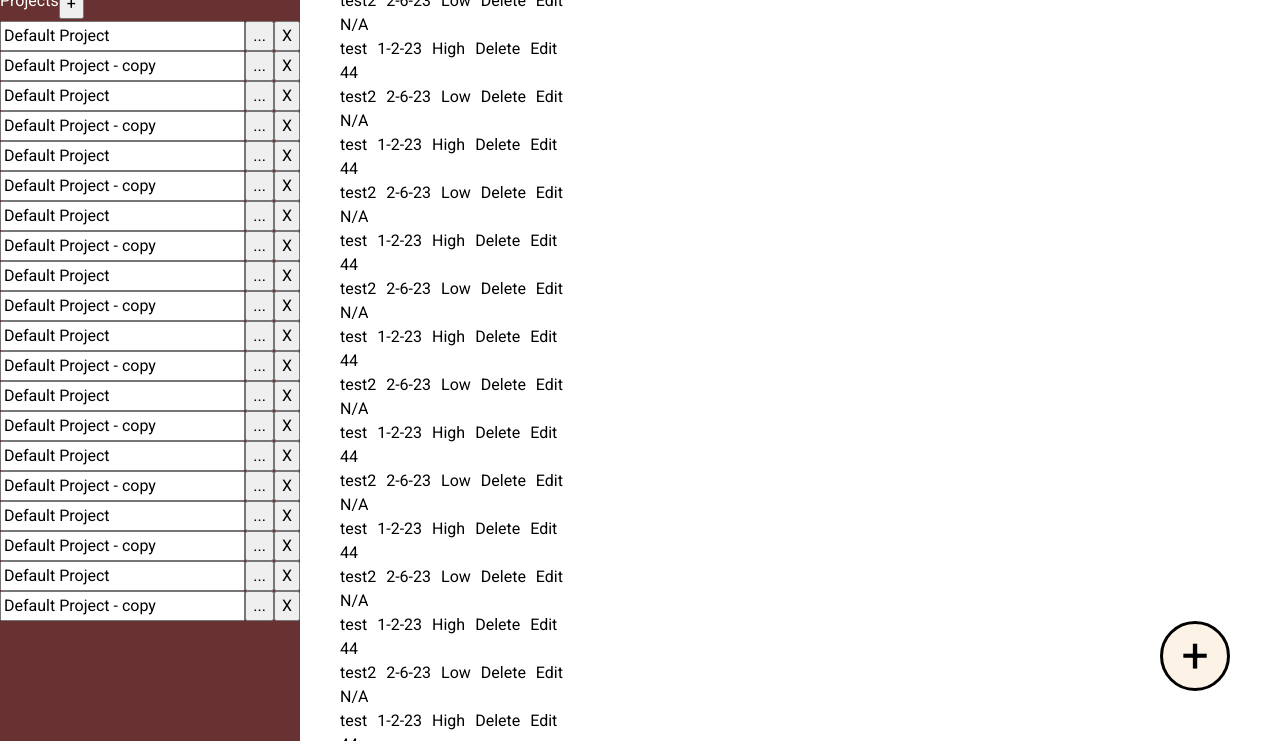
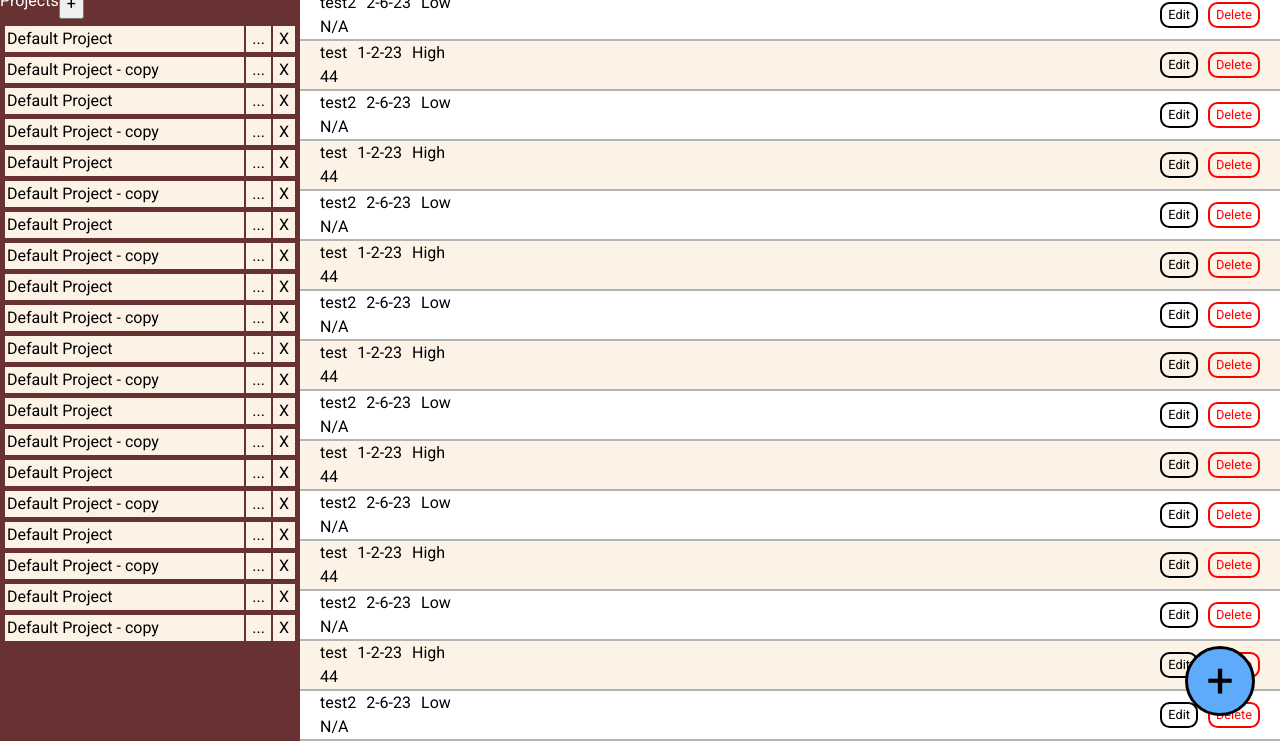
Before and after one commit to greydor/ToDo-List, a website built with webpack: page dist/index.html in a window 1280 px wide. Shown: the part 59-800 px from the top of the page. Built offline with nearby package versions, Linux system fonts and the light colour scheme.

Commit message:
Improve GUI

```diff
--- a/src/renderTask.js
+++ b/src/renderTask.js
@@ -26,6 +26,25 @@ function render(currentTask, index) {
     const taskImportance = document.createElement("div");
     taskImportance.textContent = currentTask.importance;
 
+    const btnEditDiv = document.createElement("div")
+    btnEditDiv.classList.add("flex-container")
+    const btnDelDiv = btnEditDiv.cloneNode();
+    btnEditDiv.classList.add("btn-edit-container")
+    btnDelDiv.classList.add("btn-del-container")
+
+    const btnEdit = document.createElement("btn");
+    btnEdit.classList.add("btn-edit");
+
+
+    btnEdit.textContent = "Edit";
+    btnEdit.setAttribute("type", "button");
+    btnEdit.addEventListener("click", () => {
+        projectList.taskEditIndex = index;
+        overlay.style.display = "flex";
+        resetProjectRender()
+    });
+    btnEditDiv.appendChild(btnEdit)
+
     const btnDelete = document.createElement("btn");
     btnDelete.classList.add("btn-delete");
     btnDelete.textContent = "Delete";
@@ -34,22 +53,14 @@ function render(currentTask, index) {
         deleteTask(index);
         resetProjectRender()
     });
+    btnDelDiv.appendChild(btnDelete)
 
-    const btnEdit = document.createElement("btn");
-    btnEdit.classList.add("btn-edit");
-    btnEdit.textContent = "Edit";
-    btnEdit.setAttribute("type", "button");
-    btnEdit.addEventListener("click", () => {
-        projectList.taskEditIndex = index;
-        overlay.style.display = "flex";
-        resetProjectRender()
-    });
 
     taskEl.appendChild(taskContainerLeft);
     taskEl.appendChild(taskDate);
     taskEl.appendChild(taskImportance);
-    taskEl.appendChild(btnDelete);
-    taskEl.appendChild(btnEdit);
+    taskEl.appendChild(btnEditDiv);
+    taskEl.appendChild(btnDelDiv);
 
     taskEl.setAttribute("data-index", index);
 
--- a/src/styles.css
+++ b/src/styles.css
@@ -3,6 +3,11 @@
 html {
     font-family: 'Roboto', sans-serif;
     height: 100%;
+    margin: 0;
+    padding: 0;
+}
+
+ul {
     margin: 0;
     padding: 0;
 }
@@ -31,7 +36,7 @@ header {
 
 .projects-content {
     list-style: none;
-    padding: 0;
+    padding: 0 5px;
 }
 
 .projects-header {
@@ -40,11 +45,15 @@ header {
 
 .projects-item {
     display: flex;
+    margin: 5px 0;
+    gap: 2px;
 }
 
 .projects-item-name,
 .edit-project-name {
     flex: 1;
+    background-color: rgb(252, 242, 230);
+    border: none;
 }
 
 .projects-item-name:hover {
@@ -55,6 +64,8 @@ header {
     grid-column: 2 / 3;
     grid-row: 1 / 3;
     overflow: scroll;
+    overflow-x: hidden;
+    background-color: rgb(106, 106, 106);
 }
 
 .overlay {
@@ -69,11 +80,10 @@ header {
     z-index: 2;
     justify-content: center;
     align-items: center;
-    background-color: rgba(128, 128, 128, 0.812);
+    background-color: rgba(174, 172, 172, 0.812);
 }
 
 .form-add-task {
-
     background-color: rgb(252, 242, 230);
     padding: 30px;
     border-radius: 10px;
@@ -83,7 +93,7 @@ header {
 
 .btn-add-task {
     border: black 3px solid;
-    background-color: rgb(252, 242, 230);
+    background-color: #5eaafb;
     border-radius: 50%;
     width: 70px;
     height: 70px;
@@ -91,8 +101,8 @@ header {
     justify-content: center;
     align-items: center;
     position: absolute;
-    bottom: 50px;
-    right: 50px;
+    bottom: 25px;
+    right: 25px;
     font-size: 3rem;
 }
 
@@ -108,7 +118,6 @@ header {
     font-weight: bold;
     font-size: 1.3rem;
     grid-column: 1 / -1;
-
 }
 
 .form-btn-container {
@@ -140,7 +149,52 @@ header {
     display: none;
 }
 
+.btn-project {
+    background-color: rgb(252, 242, 230);
+    border: none;
+}
+
+.task-list {
+    padding-bottom: 200px;
+}
+
 .task {
     display: flex;
     gap: 10px;
+    padding: 0px 20px;
+    border-bottom: solid 2px rgb(180, 180, 180);
+    background-color: rgb(252, 242, 230);
 }
+
+.btn-edit-container {
+    margin-left: auto;
+}
+
+.btn-edit {
+    border: solid 2px;
+    border-radius: .6rem;
+    padding: 1px 6px;
+    font-size: .8rem;
+}
+
+.btn-delete {
+    border: solid red 2px;
+    color: red;
+    border-radius: .6rem;
+    padding: 1px 6px;
+    font-size: .8rem;
+}
+
+.btn-delete:hover,
+.btn-edit:hover {
+    cursor: pointer;
+}
+
+.flex-container {
+    display: flex;
+    align-items: center;
+}
+
+.task:nth-child(even) {
+    background-color: white;
+}
```
Also changed, not shown: dist/index.html, dist/main.js.
